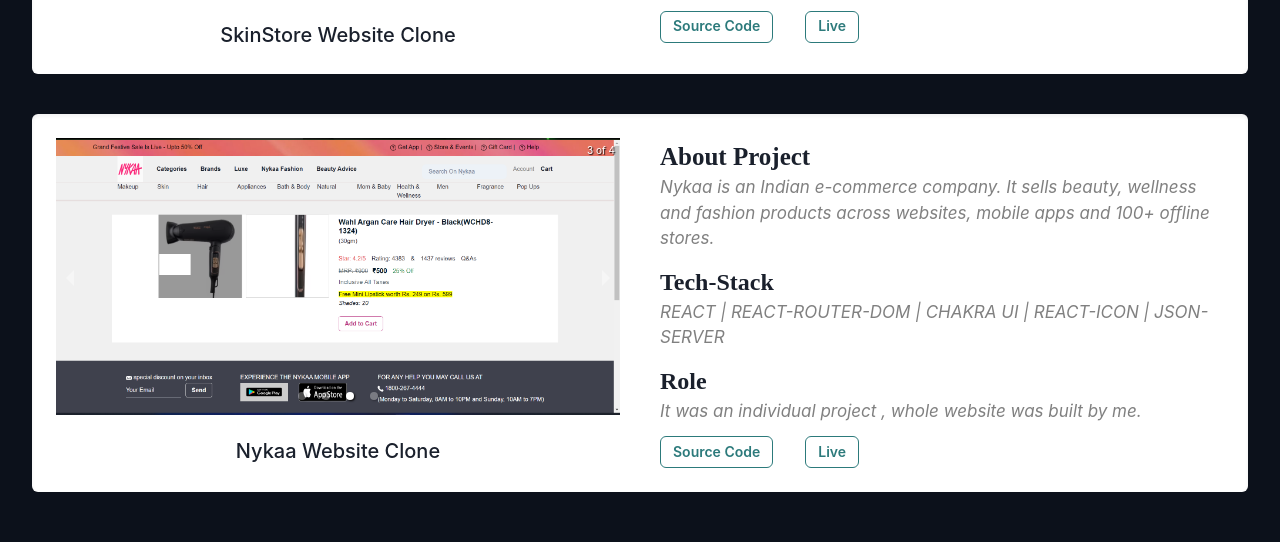
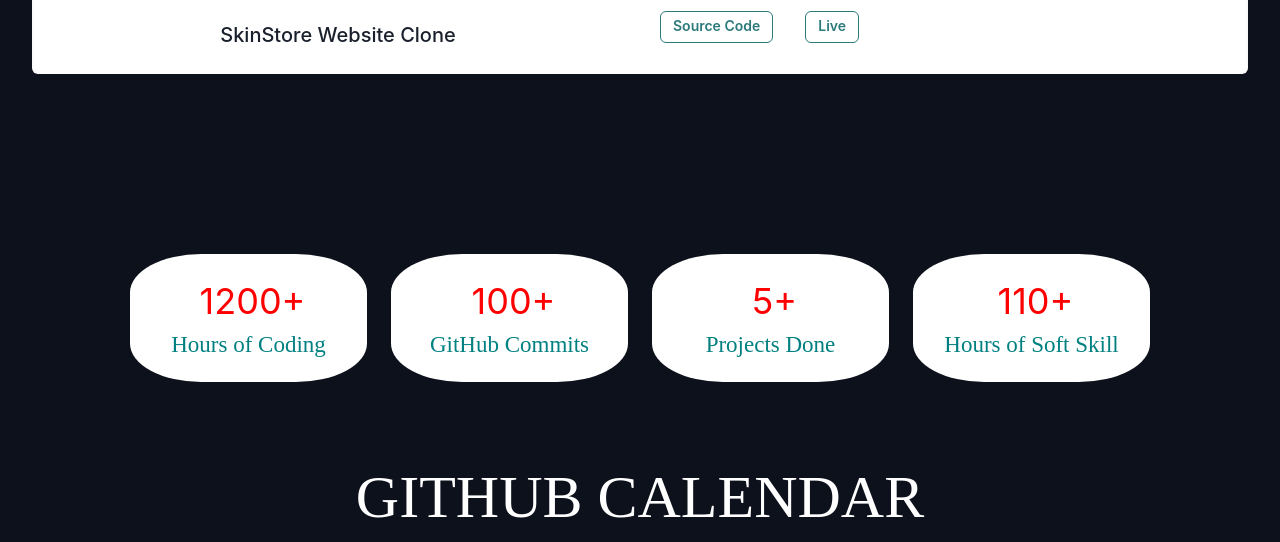
Before and after one commit to Nitesh-Samaniya/Nitesh-Samaniya.github.io, a React (Create React App) app: page / in a window 1280 px wide. Shown: the part 3300-3842 px from the top of the page. Built offline with nearby package versions, Linux system fonts and the light colour scheme.

Commit message:
remove 1project

```diff
--- a/src/components/projects/Project.jsx
+++ b/src/components/projects/Project.jsx
@@ -14,7 +14,7 @@
         <Box w={'95%'} m={'auto'}>
             <Project6 />
             <Project5 />
-            <Project3 />
+            {/* <Project3 /> */}
             {/* <Project1 /> */}
             {/* <Project2 /> */}
             {/* <Project4 /> */}
```
